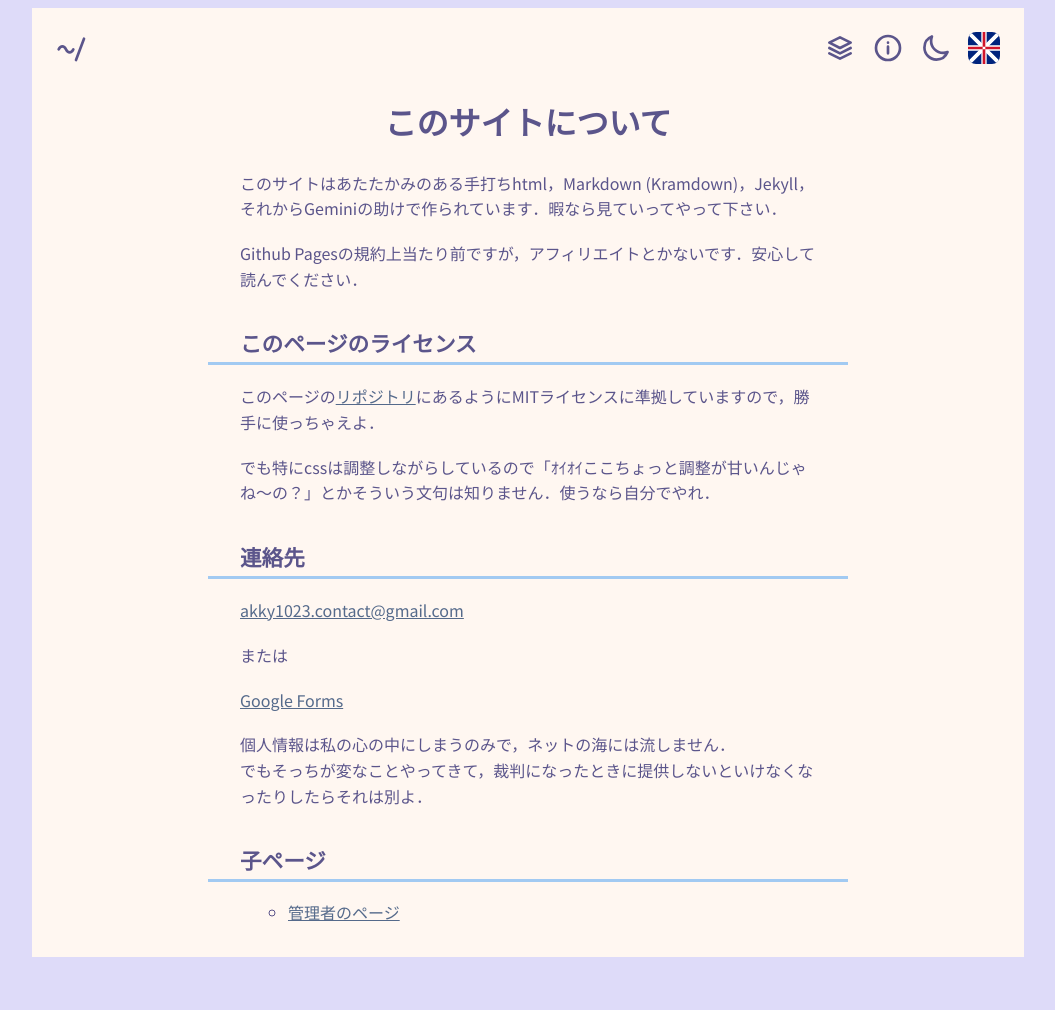
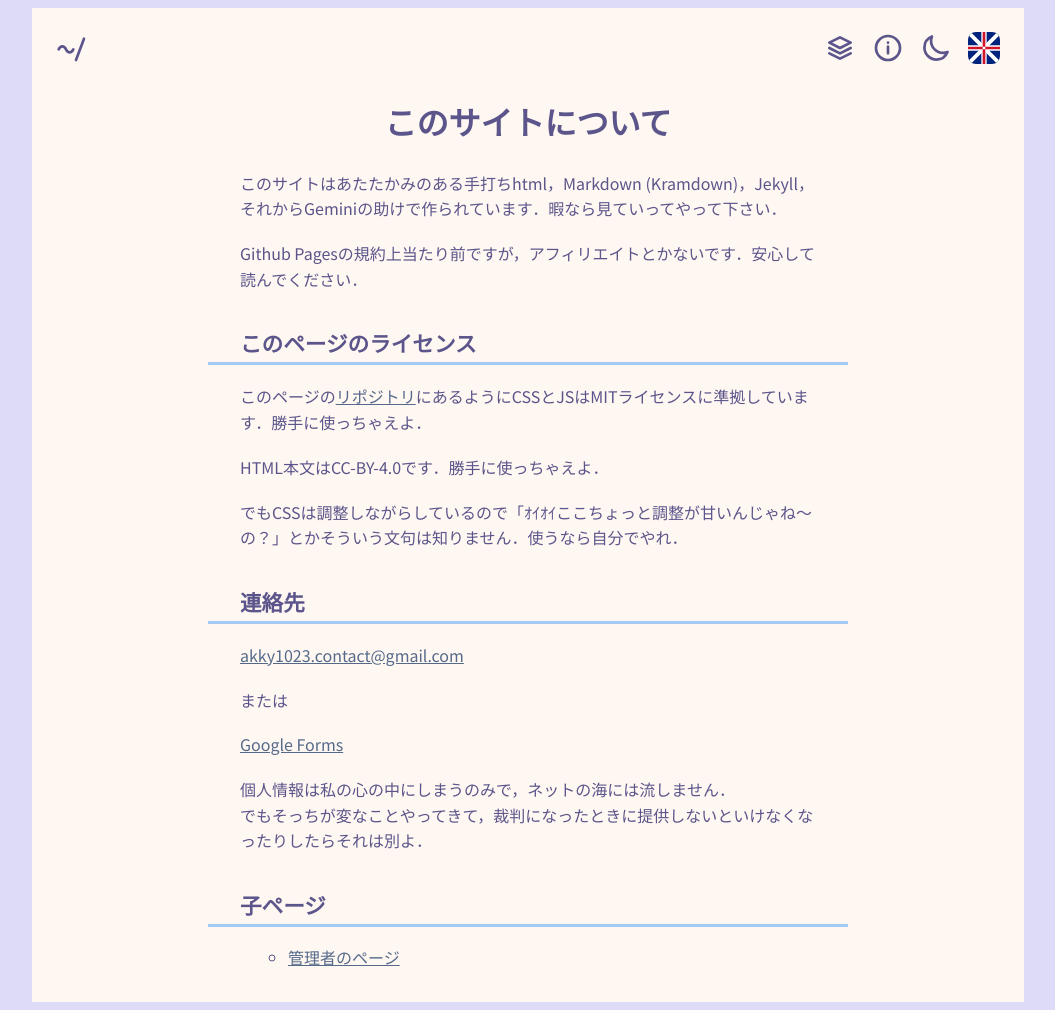
Before and after one commit to akky1023/akky1023.github.io, a Jekyll site: the page built from ja/about/index.md, in a window 1280 px wide and 1010 px high. Shown: the whole window, without its empty margins (112-1167 px from the left). Built offline with Jekyll 4.4.1, drawn with Linux system fonts in a browser that asks for light colours.

Commit message:
update licenses

```diff
--- a/ja/about/index.md
+++ b/ja/about/index.md
@@ -7,9 +7,11 @@ layout: parent
 Github Pagesの規約上当たり前ですが，アフィリエイトとかないです．安心して読んでください．
 
 ## このページのライセンス
-このページの[リポジトリ](https://github.com/akky1023/akky1023.github.io)にあるようにMITライセンスに準拠していますので，勝手に使っちゃえよ．
+このページの[リポジトリ](https://github.com/akky1023/akky1023.github.io)にあるようにCSSとJSはMITライセンスに準拠しています．勝手に使っちゃえよ．
 
-でも特にcssは調整しながらしているので「ｵｲｵｲここちょっと調整が甘いんじゃね～の？」とかそういう文句は知りません．使うなら自分でやれ．
+HTML本文はCC-BY-4.0です．勝手に使っちゃえよ．
+
+でもCSSは調整しながらしているので「ｵｲｵｲここちょっと調整が甘いんじゃね～の？」とかそういう文句は知りません．使うなら自分でやれ．
 
 ## 連絡先
 [akky1023.contact@gmail.com](mailto:akky1023.contact@gmail.com)
```
Also changed, not shown: 4 other files.
